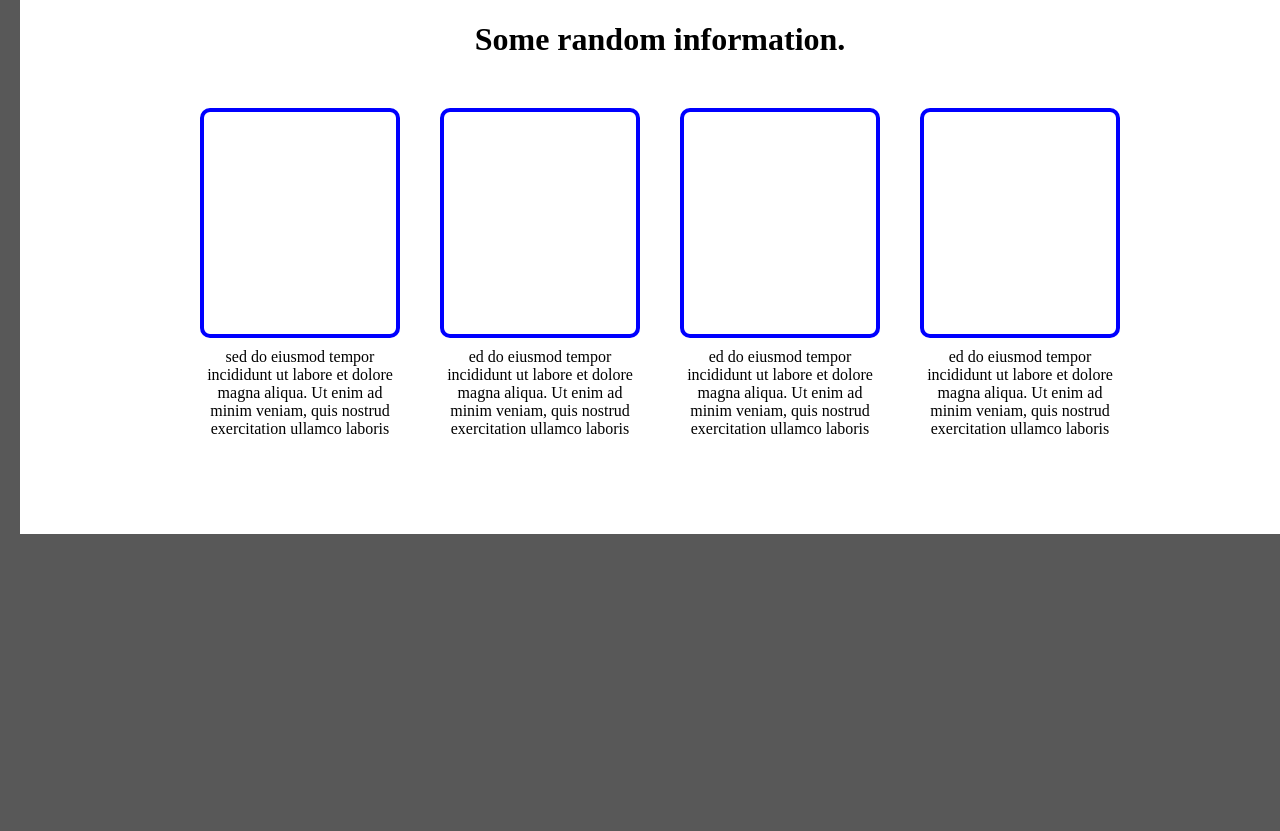
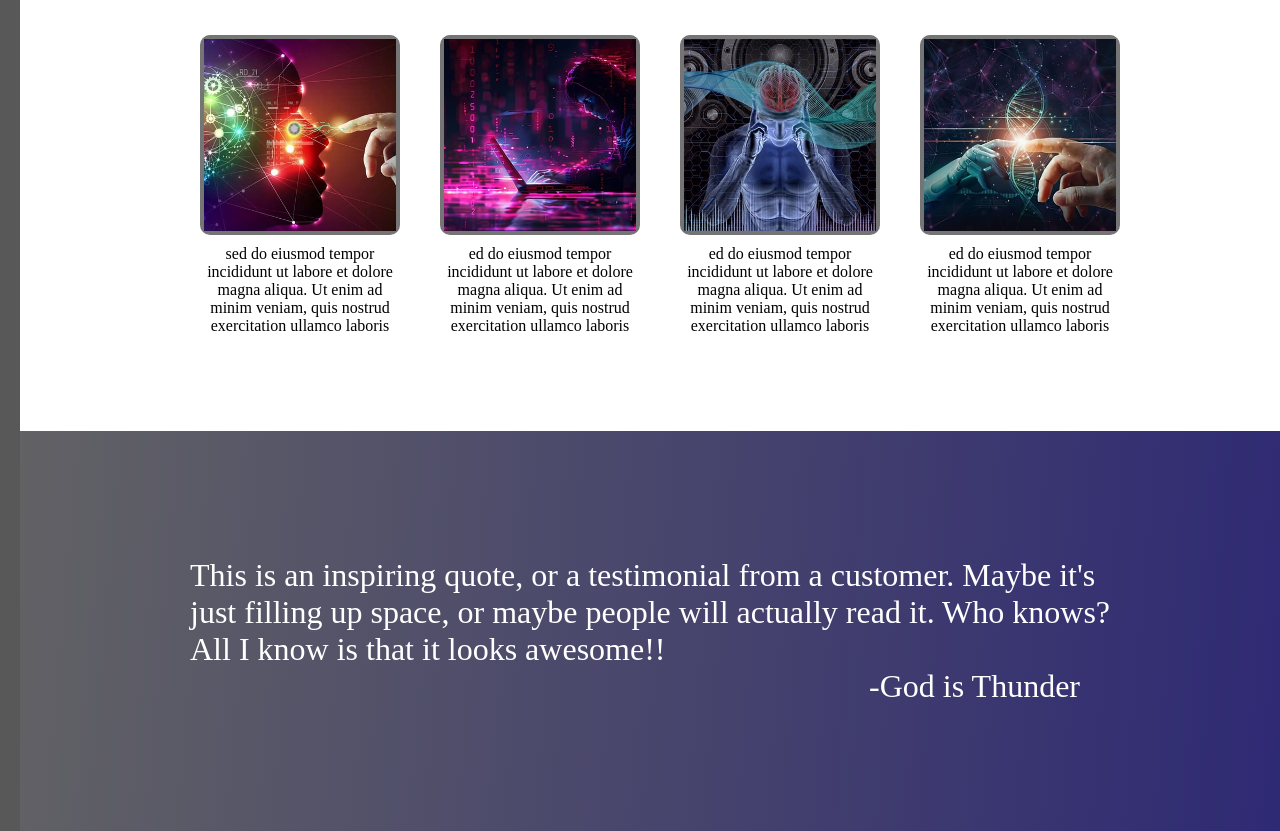
Before and after one commit to highgateshay313/html-css-practice, a plain HTML site: page index.html in a window 1280 px wide. Shown: the part 727-1558 px from the top of the page. Before the commit the page ends 1261 px from the top, so only its background shows below. Drawn offline with Linux system fonts and the light colour scheme.

Commit message:
Add last section

```diff
--- a/index.html
+++ b/index.html
@@ -24,7 +24,7 @@
           <div class="title-box">
             <div class="header-title">
                 <div class="title">
-                <h1>This website is <span>awesome</span></h1>
+                <h1>This website is <span>awesome!</span></h1>
                 <p>EPO will give your website the look and feel that you are looking for.
                     Giving you a state of the art design and all the features that you may
                     request. We commit to making your vision a reality on screen
@@ -33,18 +33,24 @@
                </div>
              </div>
              <div class="title-img">
-                <img src="images/software-developer-6521720_640.jpg" alt="">
+                <img src="images/pink-7499159_640.jpg" alt="">
             </div>
             </div>
             <div class="sec2-title">
                 <h1>Some random information.</h1>
                 <div class="sec2-box">
                     <div>
-
+                        <img src="images/ai-7265469_640.jpg" alt="">
                     </div>
-                    <div></div>
-                    <div></div>
-                    <div></div>
+                    <div>
+                        <img src="images/ai-generated-8640893_640.jpg" alt="">
+                    </div>
+                    <div>
+                        <img src="images/speakers-7459276_640.jpg" alt="">
+                    </div>
+                    <div>
+                        <img src="images/ai-7265839_640.jpg" alt="">
+                    </div>
                 </div>
                 <div class="para-box">
                     <div>
@@ -67,6 +73,15 @@
                     </div>
                 </div>
             </div>
+            <div class="sec3">
+                <div class="sec3-box">
+                <p>This is an inspiring quote, or a testimonial from a customer.
+                    Maybe it's just filling up space, or maybe people will actually
+                    read it. Who knows? All I know is that it looks awesome!!
+                    <span>-God is Thunder</span>
+                </p>
+            </div>
+            </div>
 
 
 
--- a/styles.css
+++ b/styles.css
@@ -92,8 +92,18 @@ span {
     font-size: 1.4rem;
 }
 
+.title-img {
+    width: 600px;
+    height: 350px;
+}
+
 .title-img img {
+    width: 100%;
+    height: 100%;
+    object-fit: cover;
+
     border-radius: 20px;
+
 }
 
 .btn {
@@ -110,7 +120,7 @@ span {
 .sec2-title {
     background: white;
     color: black;
-    height: 550px;
+    height: 520px;
 }
 
 .sec2-title h1 {
@@ -127,10 +137,17 @@ span {
 
 .sec2-box div {
     width: 200px;
-    height: 230px;
-    border: 4px solid blue;
+    height: 200px;
+    border: 4px solid rgb(117, 117, 118);
+
     border-radius: 10px;
     margin: 20px;
+}
+
+.sec2-box div img {
+    width: 100%;
+    height: 100%;
+    object-fit: cover;
 }
 
 .para-box {
@@ -149,8 +166,28 @@ span {
 
 }
 
-.para-box div img {
-    width: 200px;
-    height: 230px;
-    object-fit: contain;
+.sec3 {
+    display: flex;
+    height: 400px;
+    background: linear-gradient(95deg, rgb(98, 98, 101), rgb(46, 41, 116));
+
+
 }
+
+.sec3 p {
+    font-size: 2rem;
+}
+
+.sec3 span {
+    text-align: right;
+    margin-right: 50px;
+}
+
+.sec3-box {
+    display: flex;
+    width: 100%;
+    height: 100%;
+    margin: 0 170px;
+    align-items: center;
+    justify-content: center;
+}
```
Also changed, not shown: images/ai-7265469_640.jpg (added), images/ai-7265839_640.jpg (added), images/ai-generated-8578437_640.jpg (added), images/ai-generated-8640893_640.jpg (added), images/android-7707034_640.jpg (added), images/pink-7499159_640.jpg (added), images/speakers-7459276_640.jpg (added).
